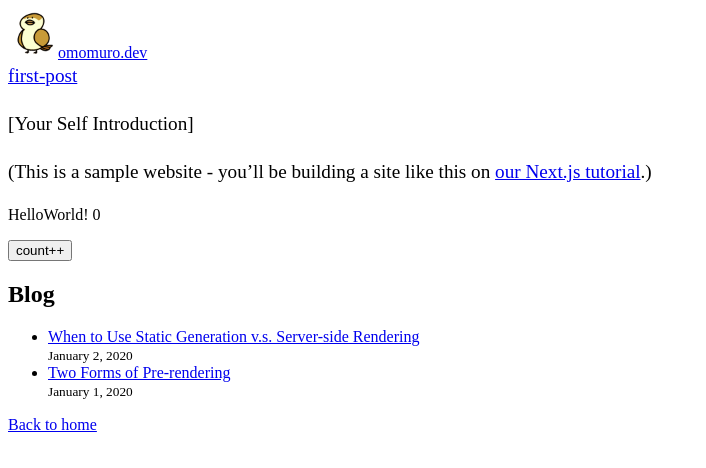
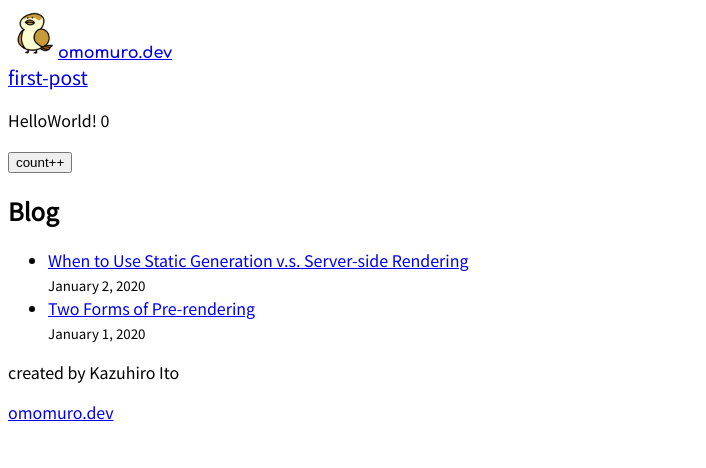
Before and after one commit to KazuhiroIto0127/nextjs-sample-app, a Next.js app: page / in a window 1280 px wide. Shown: the top 468 px of the page, without its empty margins (0-706 px from the left). Built offline with nearby package versions, Linux system fonts and the light colour scheme.

Commit message:
google fontを導入。next/font

```diff
--- a/components/Footer.tsx
+++ b/components/Footer.tsx
@@ -2,8 +2,9 @@ import Link from 'next/link';
 
 export default function Header() {
   return (
-    <footer className="flex justify-center">
-        <Link href="/" className="text-xl text-blue-500">Back to home</Link>
+    <footer className="flex flex-col items-center justify-center border-t-2 p-1">
+        <p>created by Kazuhiro Ito</p>
+        <Link href="/" className="block text-xl text-blue-500">omomuro.dev</Link>
     </footer>
   )
 }
--- a/components/Header.tsx
+++ b/components/Header.tsx
@@ -1,5 +1,8 @@
 import Image from 'next/image';
 import Link from 'next/link';
+import { Comfortaa } from '@next/font/google';
+
+const comfortaa = Comfortaa({ weight: "700", subsets: ["latin"] })
 
 export default function Header() {
   return (
@@ -7,7 +10,7 @@ export default function Header() {
         <Link href="/" className="flex justify-center items-center">
             <Image priority src="/images/profile.png"
                     className="rounded-sm" height={50} width={50} alt="logo"/>
-            <span className="text-2xl font-bold text-indigo-900">omomuro.dev</span>
+            <span className={`${comfortaa.className} text-2xl font-extrabold`}>omomuro.dev</span>
         </Link>
 
     </header>
--- a/components/layout.tsx
+++ b/components/layout.tsx
@@ -5,10 +5,15 @@ import Link from 'next/link';
 import React from 'react';
 import Header from './Header'
 import Footer from './Footer'
+import { Noto_Sans_JP } from '@next/font/google';
+
+const notoSansJp = Noto_Sans_JP({ weight: "400", subsets: ["japanese"] })
 
 export const siteTitle = 'Next.js Sample Website';
 
-export default function Layout({ children, home }: { children: React.ReactNode, home?: boolean}) {
+export default function Layout({ children, home }: {
+  children: React.ReactNode, home?: boolean
+}) {
   return (
     <>
       <Head>
@@ -27,7 +32,7 @@ export default function Layout({ children, home }: { children: React.ReactNode,
         <meta name="twitter:card" content="summary_large_image" />
       </Head>
 
-      <div className="p-3">
+      <div className={`p-3 ${notoSansJp.className}`}>
         <Header />
         <main className="flex w-full flex-1 flex-col items-center justify-center px-20 text-center">
           {children}
--- a/package.json
+++ b/package.json
@@ -6,6 +6,7 @@
     "start": "next start"
   },
   "dependencies": {
+    "@next/font": "^13.1.1",
     "clsx": "^1.2.1",
     "date-fns": "^2.29.3",
     "gray-matter": "^4.0.3",
--- a/pages/index.tsx
+++ b/pages/index.tsx
@@ -15,11 +15,6 @@ export default function Home({ allPostsData }: { allPostsData: {date: string, ti
       </Head>
       <section className={utilStyles.headingMd}>
         <Link href="/posts/first-post" className="text-xl text-blue-500">first-post</Link>
-        <p>[Your Self Introduction]</p>
-        <p>
-          (This is a sample website - you’ll be building a site like this on{' '}
-          <a href="https://nextjs.org/learn">our Next.js tutorial</a>.)
-        </p>
       </section>
 
       <HelloWorld />
```
Also changed, not shown: 1 other file (tests, documents, lock files or other folders).
